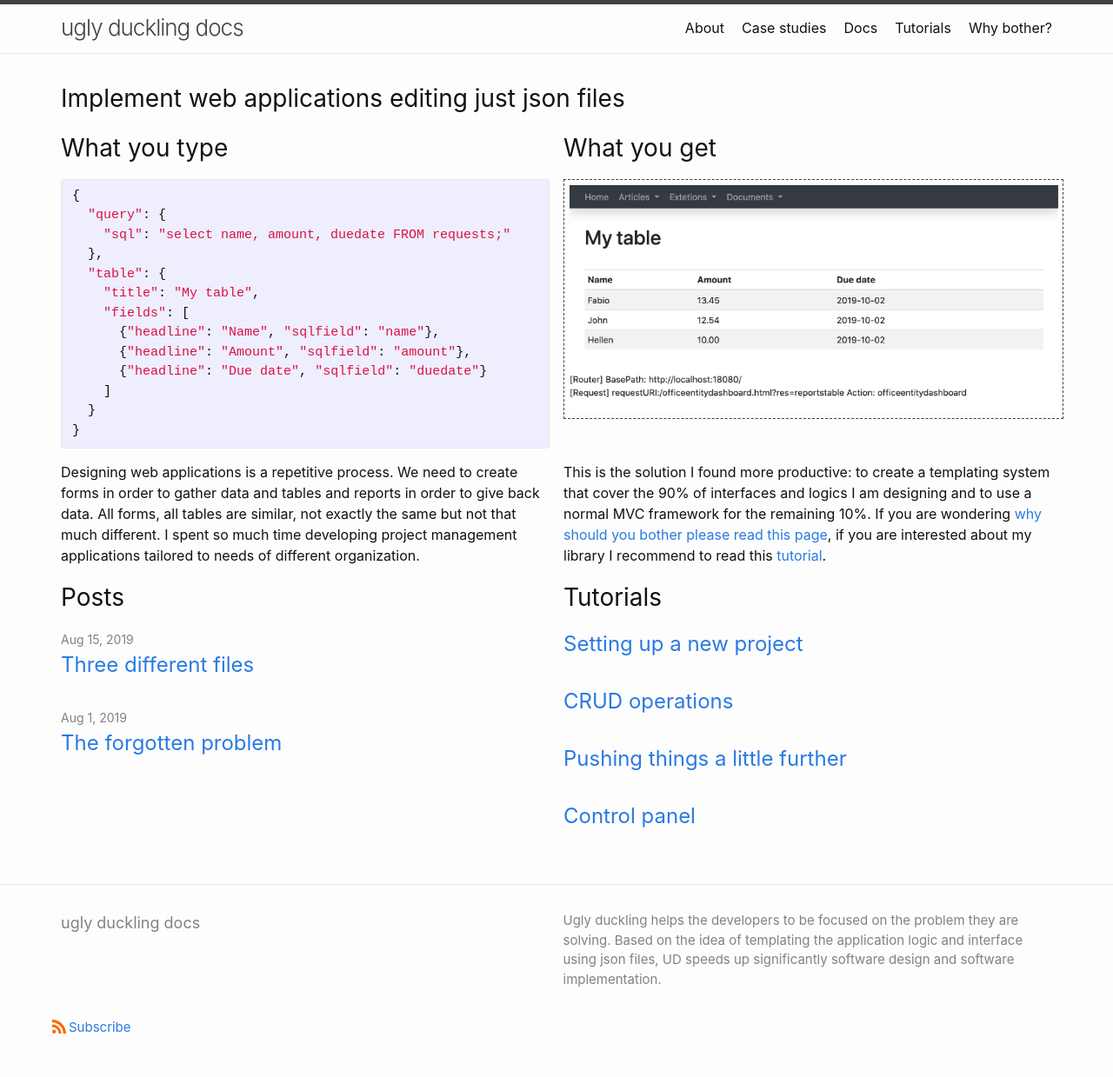
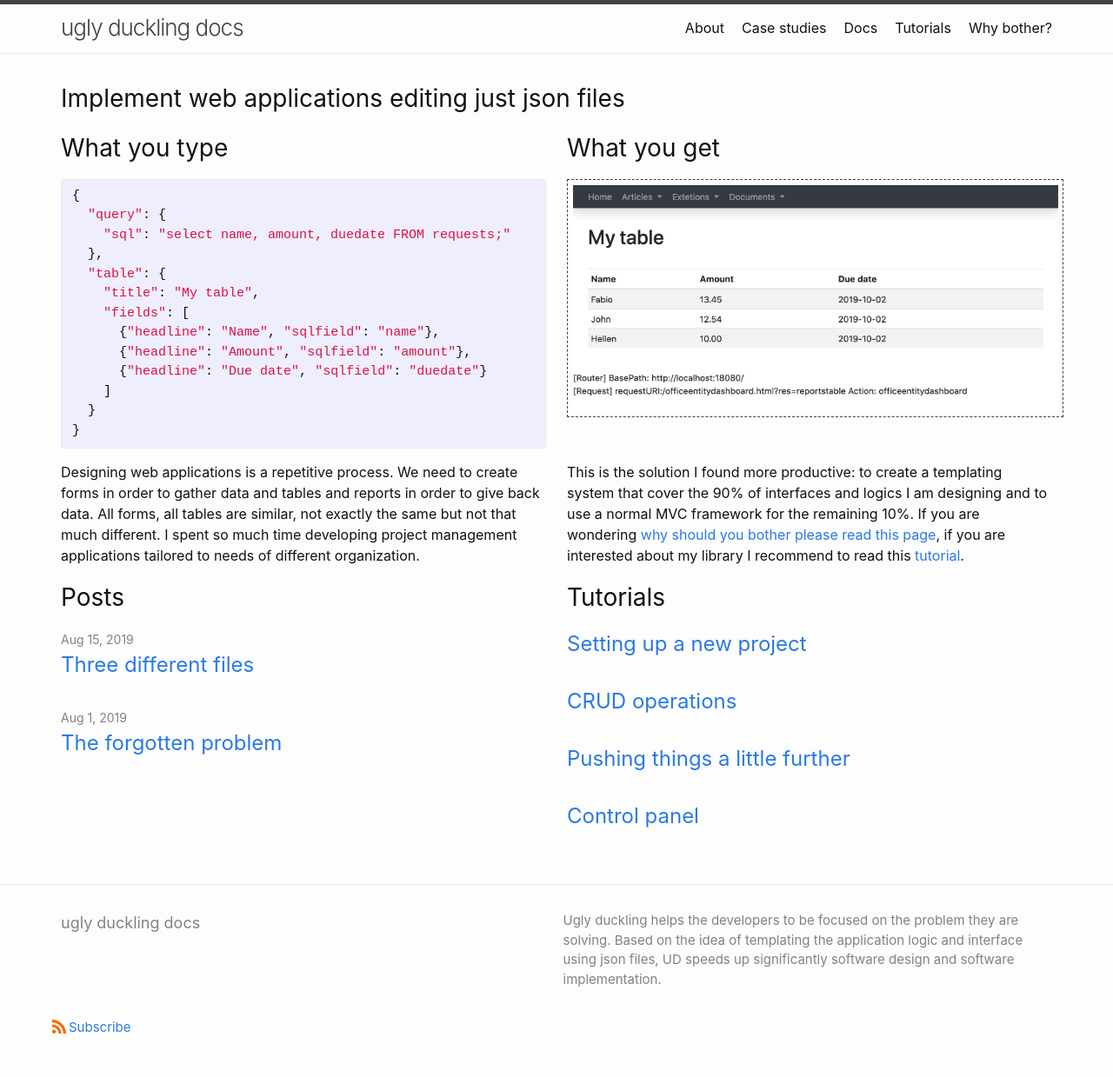
Before and after one commit to fabiomattei/uddocs, a Jekyll site: the page built from index.md, in a window 1280 px wide. Shown: the whole page at 87% size. Built offline with Jekyll 4.4.1, drawn with Linux system fonts in a browser that asks for light colours.

Commit message:
incremeting gap space

```diff
--- a/_sass/minima/_custom.scss
+++ b/_sass/minima/_custom.scss
@@ -15,7 +15,7 @@
 
 @media (min-width: 750px) {
   .home-page-posts {
-	grid-gap: 16px;
+	grid-gap: 24px;
 	grid-template-columns: 1fr 1fr;
 	grid-template-rows: auto;
     grid-template-areas:
```
